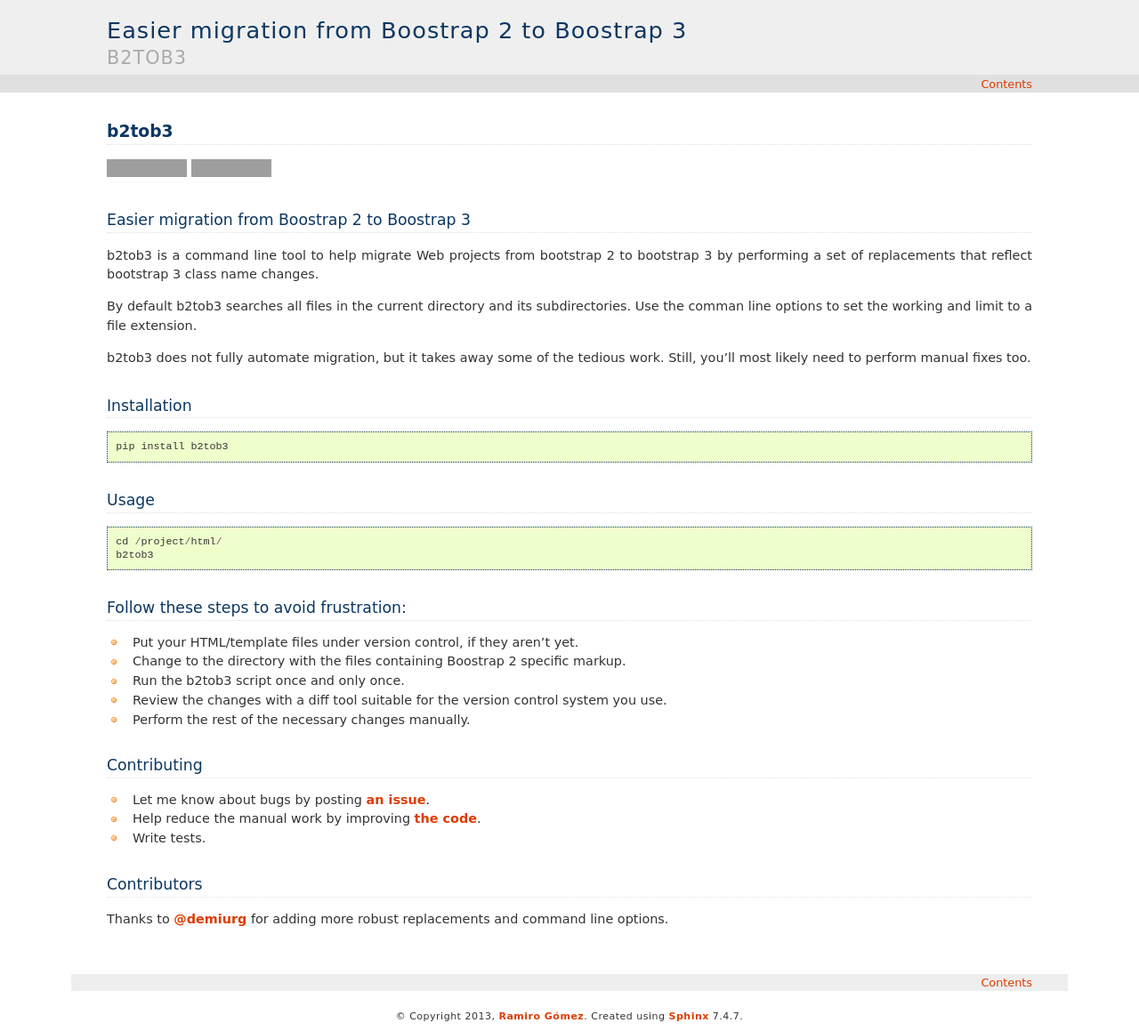
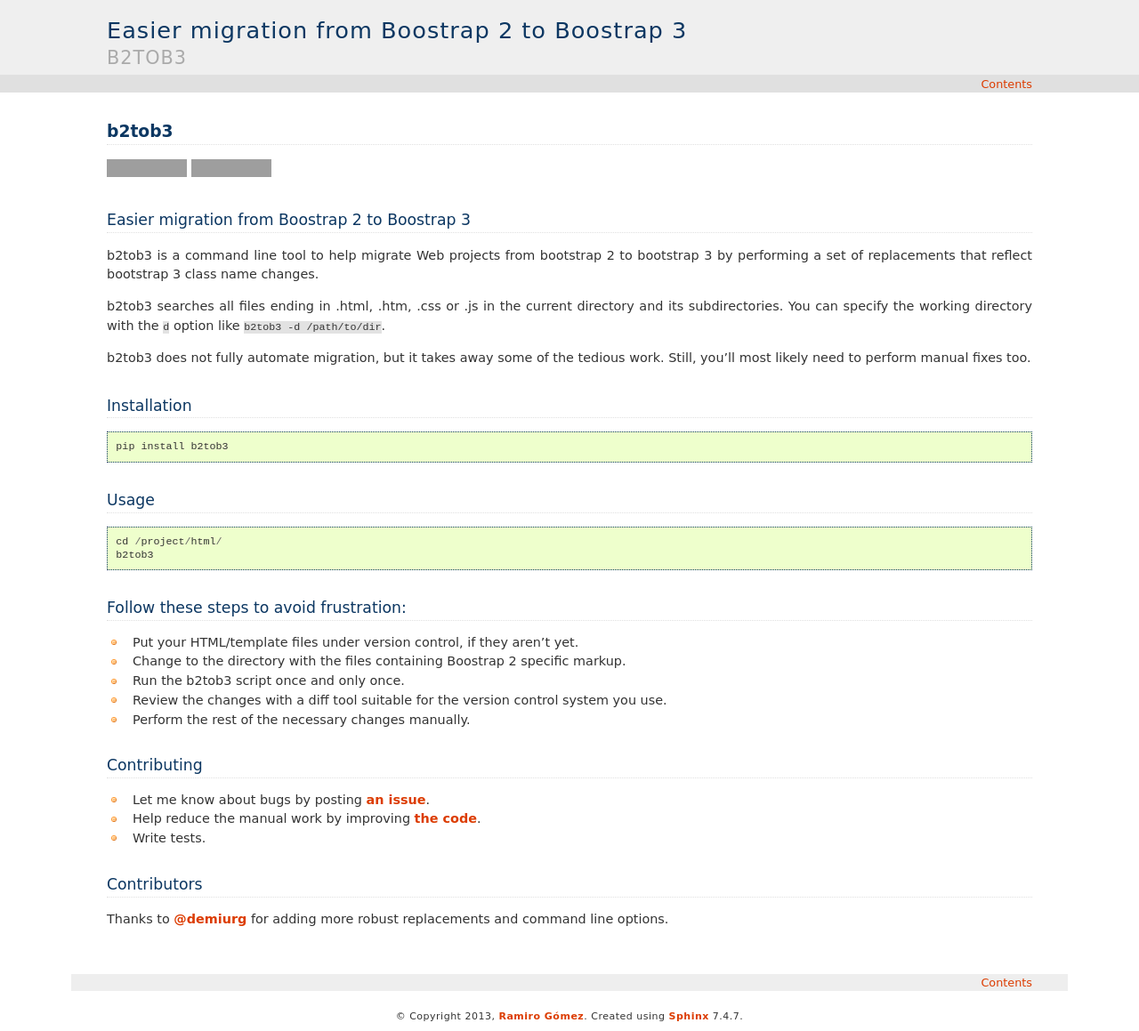
Before and after one commit to yaph/b2tob3, a Sphinx documentation site: the page built from docs/index.rst, in a window 1280 px wide. Shown: the whole page at 89% size. Built offline with Sphinx 7.4.7, drawn with Linux system fonts in a browser that asks for light colours; grey boxes are pictures that could not be loaded.

```diff
--- a/README.rst
+++ b/README.rst
@@ -13,9 +13,9 @@ b2tob3 is a command line tool to help migrate Web projects from bootstrap 2
 to bootstrap 3 by performing a set of replacements that reflect bootstrap 3
 class name changes.
 
-By default b2tob3 searches all files in the current directory and its
-subdirectories. Use the comman line options to set the working and limit
-to a file extension.
+b2tob3 searches all files ending in .html, .htm, .css or .js in the current
+directory and its subdirectories. You can specify the working directory with
+the ``d`` option like ``b2tob3 -d /path/to/dir``.
 
 b2tob3 does not fully automate migration, but it takes away some of the tedious
 work. Still, you'll most likely need to perform manual fixes too.
--- a/docs/index.rst
+++ b/docs/index.rst
@@ -13,9 +13,9 @@ b2tob3 is a command line tool to help migrate Web projects from bootstrap 2
 to bootstrap 3 by performing a set of replacements that reflect bootstrap 3
 class name changes.
 
-By default b2tob3 searches all files in the current directory and its
-subdirectories. Use the comman line options to set the working and limit
-to a file extension.
+b2tob3 searches all files ending in .html, .htm, .css or .js in the current
+directory and its subdirectories. You can specify the working directory with
+the ``d`` option like ``b2tob3 -d /path/to/dir``.
 
 b2tob3 does not fully automate migration, but it takes away some of the tedious
 work. Still, you'll most likely need to perform manual fixes too.
--- a/fabfile.py
+++ b/fabfile.py
@@ -17,9 +17,9 @@ def release():
 
 
 def git():
+    local('nosetests')
     local('cp docs/index.rst README.rst')
     local('git add . && git commit -a')
-    local('git push')
 
 
 def reinstall():
```
Also changed, not shown: 2 other files.
